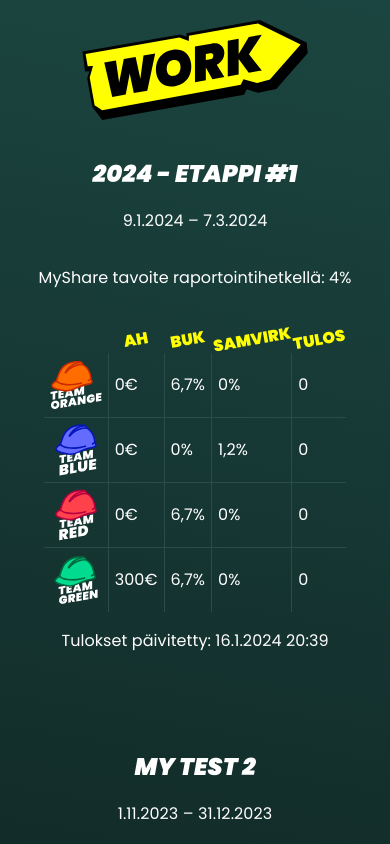
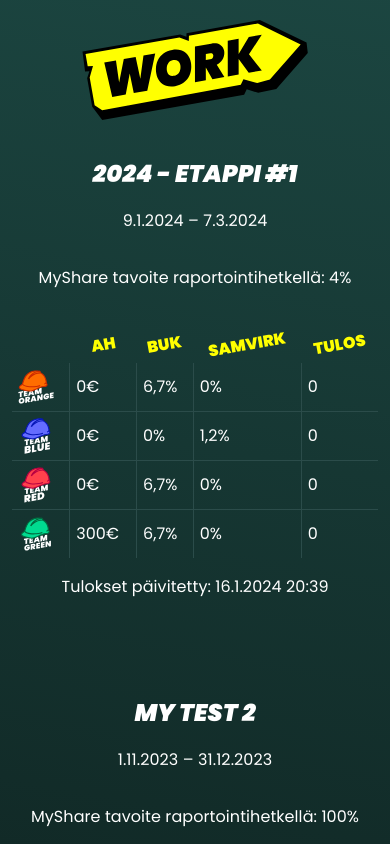
Before and after one commit to olpeh/work-status, a React (Vite) app: page / in a window 390 px wide. Shown: the top 844 px of the page. Built offline with nearby package versions, Linux system fonts and the light colour scheme.

Commit message:
Small style improvements on narrow screens

```diff
--- a/src/App.module.css
+++ b/src/App.module.css
@@ -63,6 +63,22 @@
   .reportTable tbody td {
     padding: 6px;
   }
+
+  .teamLogo {
+    width: 24px !important;
+    height: 24px !important;
+    padding: 6px !important;
+  }
+
+  .reportTable {
+    width: 94%;
+  }
+}
+
+@media screen and (max-width: 360px) {
+  .reportTable tbody td {
+    padding: 4px;
+  }
 }
 
 .reportTable tr:first-child td {
--- a/src/App.tsx
+++ b/src/App.tsx
@@ -49,7 +49,7 @@ export const App = () => {
                   MyShare tavoite raportointihetkellä:{" "}
                   {report.MyShareTargetOnDate}%
                 </p>
-                <table className={styles.reportTable}>
+                <table className={styles.reportTable} cellPadding={6}>
                   <thead>
                     <tr>
                       <td></td>
```
